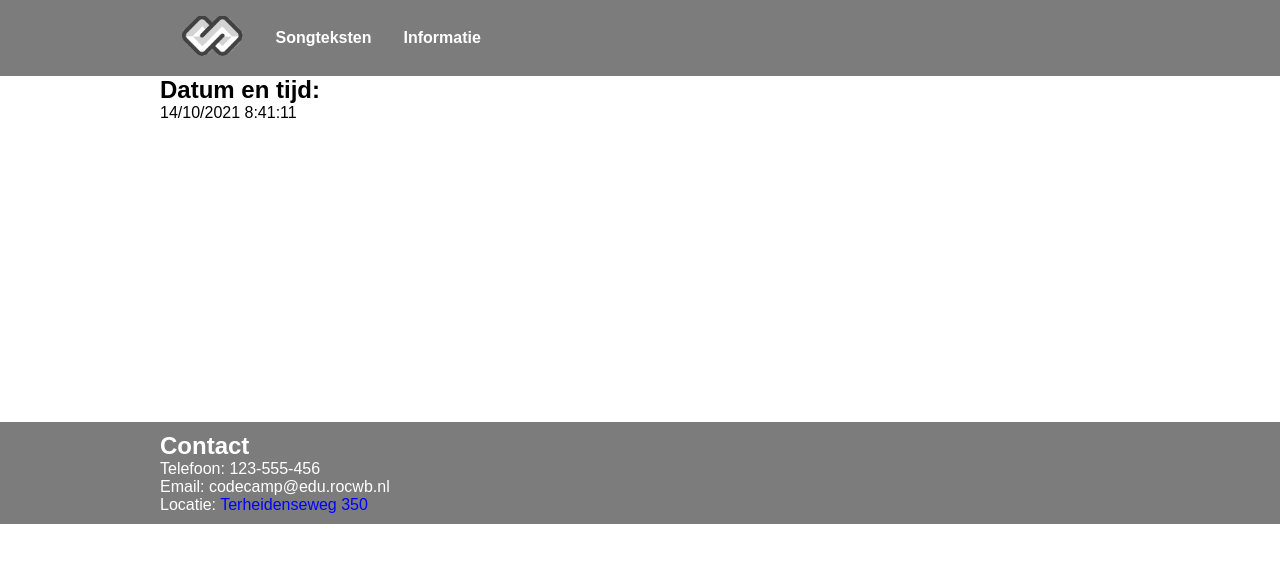
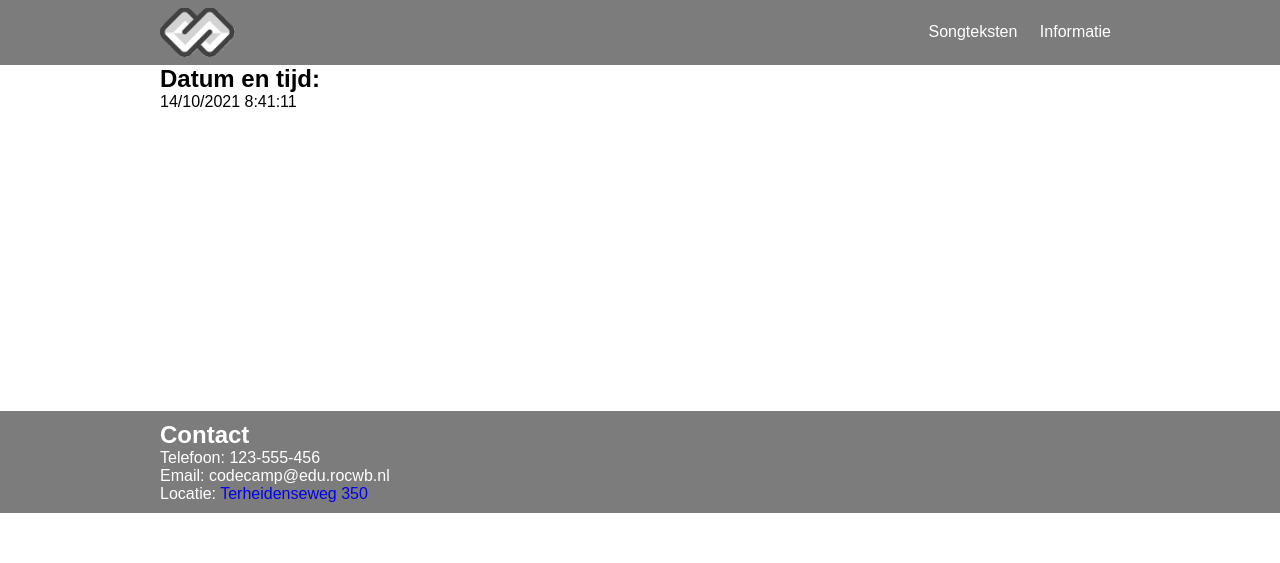
Before and after one commit to AlirizaSari/PRA_C2, a PHP site: page / in a window 1280 px wide. Shown: the top 563 px of the page. Run offline with PHP 8.4, Linux system fonts and the light colour scheme.

Commit message:
Fixed header

```diff
--- a/css/main.css
+++ b/css/main.css
@@ -26,40 +26,32 @@
         padding-bottom: 300px;
 }
 
-/* header */
-header span {
+/* ------------- Hier begint de header ------------- */
+header {
         margin: 0;
+        padding: 8px 0;
+        background-color: var(--headFoot);
 }
 
-header a {
-        color: white;
-        font-weight: 600;
-        padding: 29px 6px;
-        /* background-color: #D64933; */
-}
-
-#header-link:hover {
-        background-color: #D64933;
+header img {
+        max-width: 75px;
 }
 
 .menu {
-
-        padding: 6px;
-        background-color: var(--headFoot);
-        width: 100%;
-}
-
-.menu .container {
         display: flex;
-        flex-direction: row;
+        justify-content: space-between;
         align-items: center;
 }
 
-.item {
-        padding: 10px;
+.menu a {
+        color: white;
+        margin: 0px 4px;
+        padding: 24px 5px;
 }
-.item img {
-        max-height: 40px;
+
+.menu a:hover {
+        padding: 24px 5px;
+        background-color: red;
 }
 
 
@@ -75,6 +67,7 @@ footer .container p, footer .container h2 {
 }
 
 
-a {
+/* a {
         color: blue;
 }
+ */
--- a/header.php
+++ b/header.php
@@ -1,14 +1,12 @@
 <header>
-    <div class="menu">
-        <div class="container">
+    <div class="container">
+        <div class="menu">
+            <img src="img/logo.png" alt="CodeCamp logo">
+            <div class="splitPicture">
+                <a href="">Songteksten</a>
+                <a href="">Informatie</a>
 
-            <span class="item">
-                <a href="index.php"><img src="img/logo.png"></a>
-            </span>
-            <span class="item"><a id="header-link" href="">Songteksten</a></span>
-            <span class="item"><a id="header-link" href="">Informatie</a></span>
-            <span class="item"><a id="header-link" href=""></a></span>
-            <span class="item"><a id="header-link" href=""></a></span>
+            </div>
         </div>
     </div>
 </header>
```
